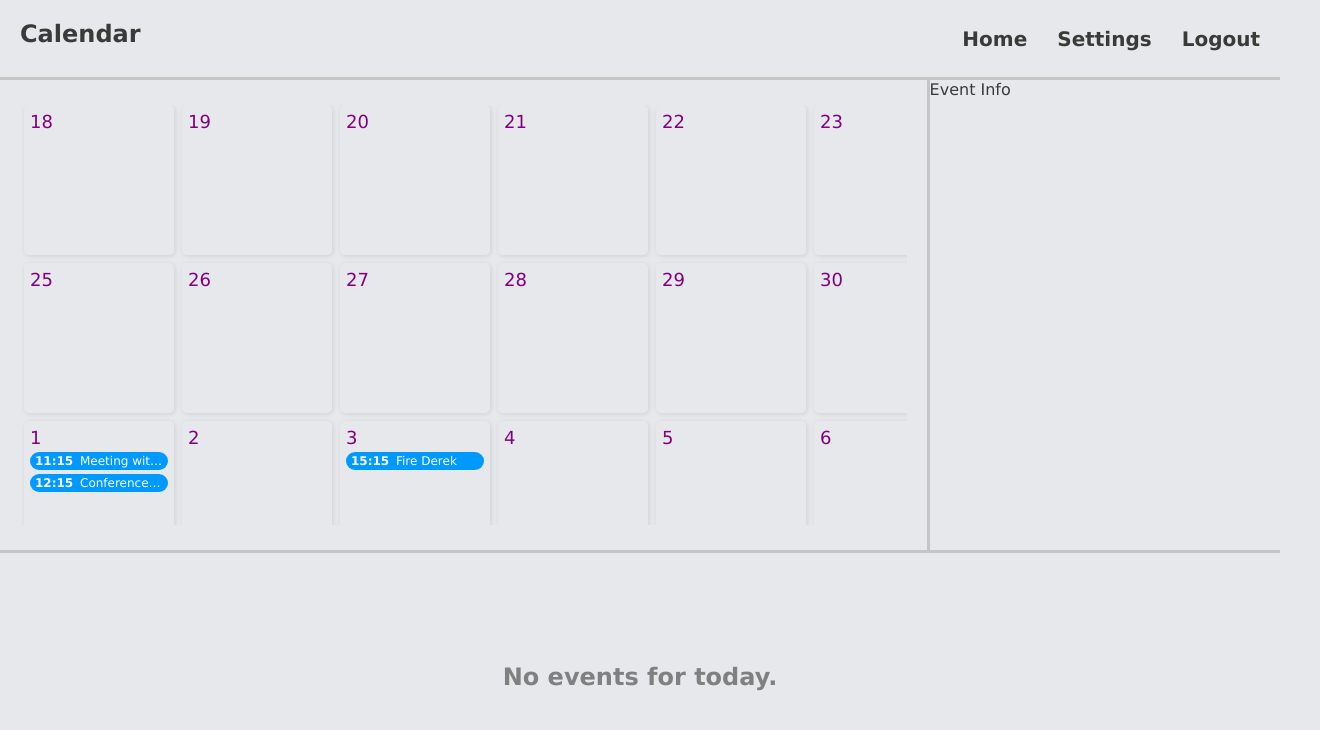
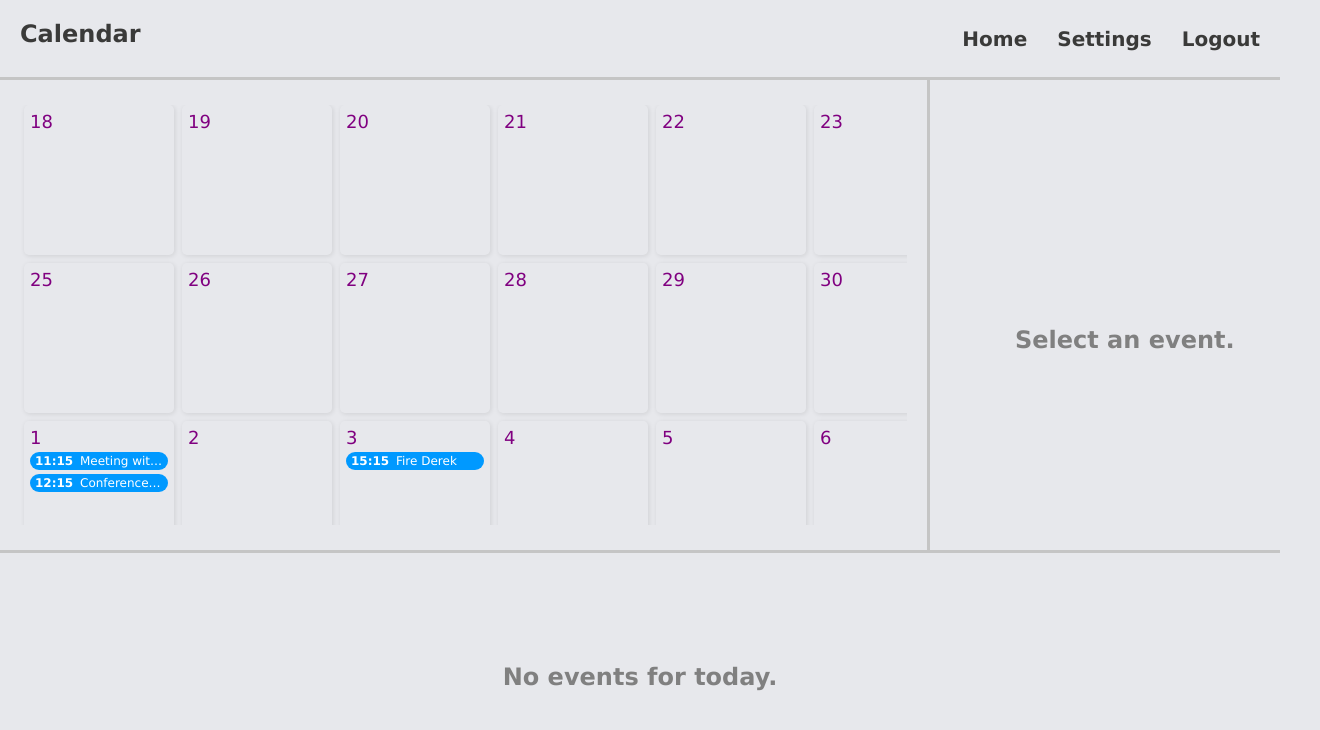
Before and after one commit to encodexed/calendar, a React (Vite) app: page / in a window 1280 px wide. Shown: the top 730 px of the page, 1320 px wide, since content can reach past the window. Built offline with nearby package versions, Linux system fonts and the light colour scheme.

Commit message:
adds event info component

```diff
--- /dev/null
+++ b/src/components/EventInfo/EventInfo.module.scss
@@ -0,0 +1,25 @@
+.event_info {
+	height: 100%;
+	width: 100%;
+	padding: 25px 20px;
+
+	& > h2 {
+		padding: 0;
+		margin: 0;
+	}
+}
+
+.no_event {
+	height: 100%;
+	width: 100%;
+	padding: 25px 20px;
+	display: flex;
+	justify-content: center;
+	align-items: center;
+
+	& > h2 {
+		padding: 0;
+		margin: 0;
+		color: gray;
+	}
+}
--- /dev/null
+++ b/src/components/EventInfo/EventInfo.tsx
@@ -0,0 +1,25 @@
+import { IEvent } from "../../services/interfaces";
+import styles from "./EventInfo.module.scss";
+
+type Props = {
+	data: IEvent;
+};
+
+const EventInfo = ({ data }: Props) => {
+	/* If no event selected */
+	if (!data) {
+		return (
+			<div className={styles.no_event}>
+				<h2>Select an event.</h2>
+			</div>
+		);
+	}
+
+	return (
+		<div className={styles.event_info}>
+			<h2>{data.title}</h2>
+		</div>
+	);
+};
+
+export default EventInfo;
--- a/src/components/MidSection/MidSection.tsx
+++ b/src/components/MidSection/MidSection.tsx
@@ -1,11 +1,14 @@
 import Calendar from "../Calendar/Calendar";
+import EventInfo from "../EventInfo/EventInfo";
 import styles from "./MidSection.module.scss";
 
 const MidSection = () => {
 	return (
 		<main className={styles.main}>
 			<Calendar />
-			<aside className={styles.main_event}>Event Info</aside>
+			<aside className={styles.main_event}>
+				<EventInfo />
+			</aside>
 		</main>
 	);
 };
```
